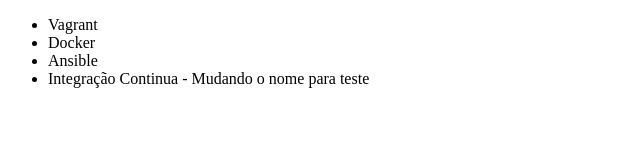
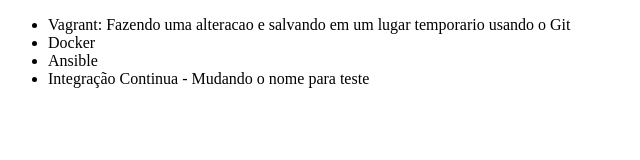
Before and after one commit to gpaura/Alura-Git, a plain HTML site: page index.html in a window 1280 px wide. Shown: the whole page, without its empty margins (0-640 px from the left). Drawn offline with Linux system fonts and the light colour scheme.

Commit message:
Novo comentadio

```diff
--- a/index.html
+++ b/index.html
@@ -6,7 +6,7 @@
 </head>
 <body>
     <ul>
-        <li>Vagrant</li>
+        <li>Vagrant: Fazendo uma alteracao e salvando em um lugar temporario usando o Git</li>
         <li>Docker</li>
         <li>Ansible</li>
         <li>Integração Continua - Mudando o nome para teste</li>
```
